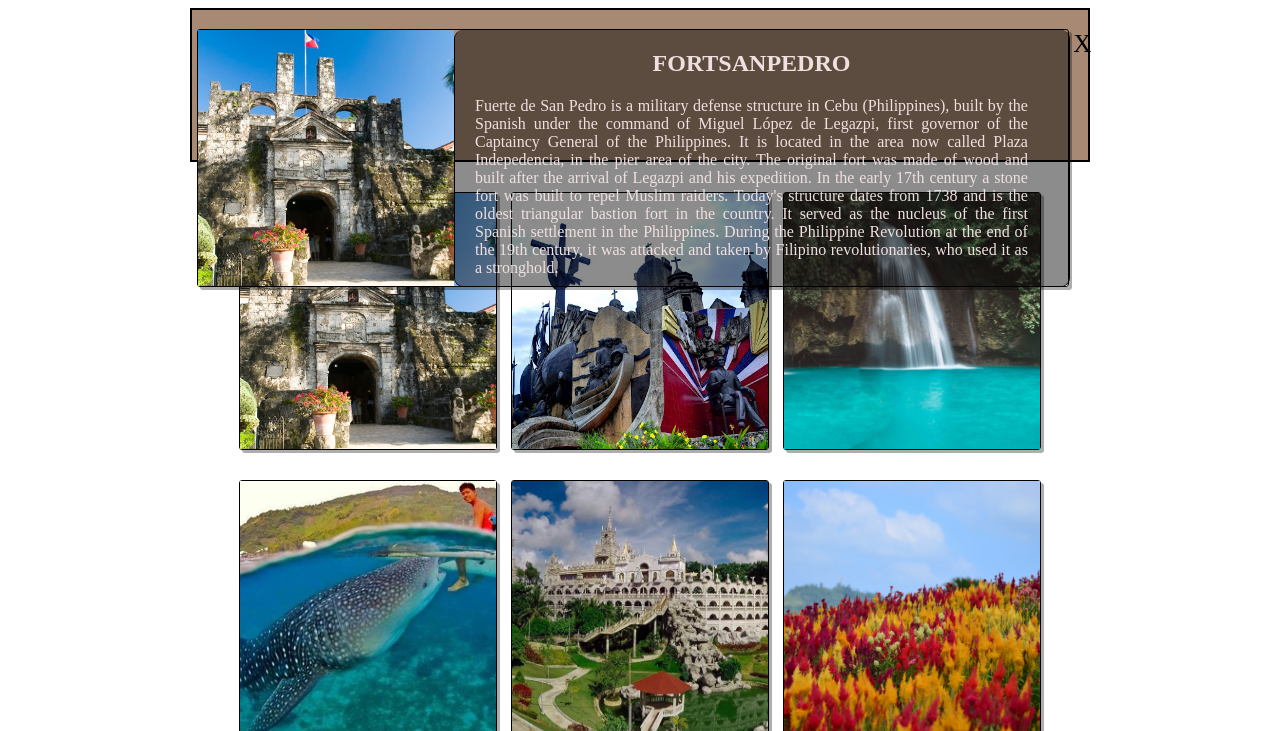
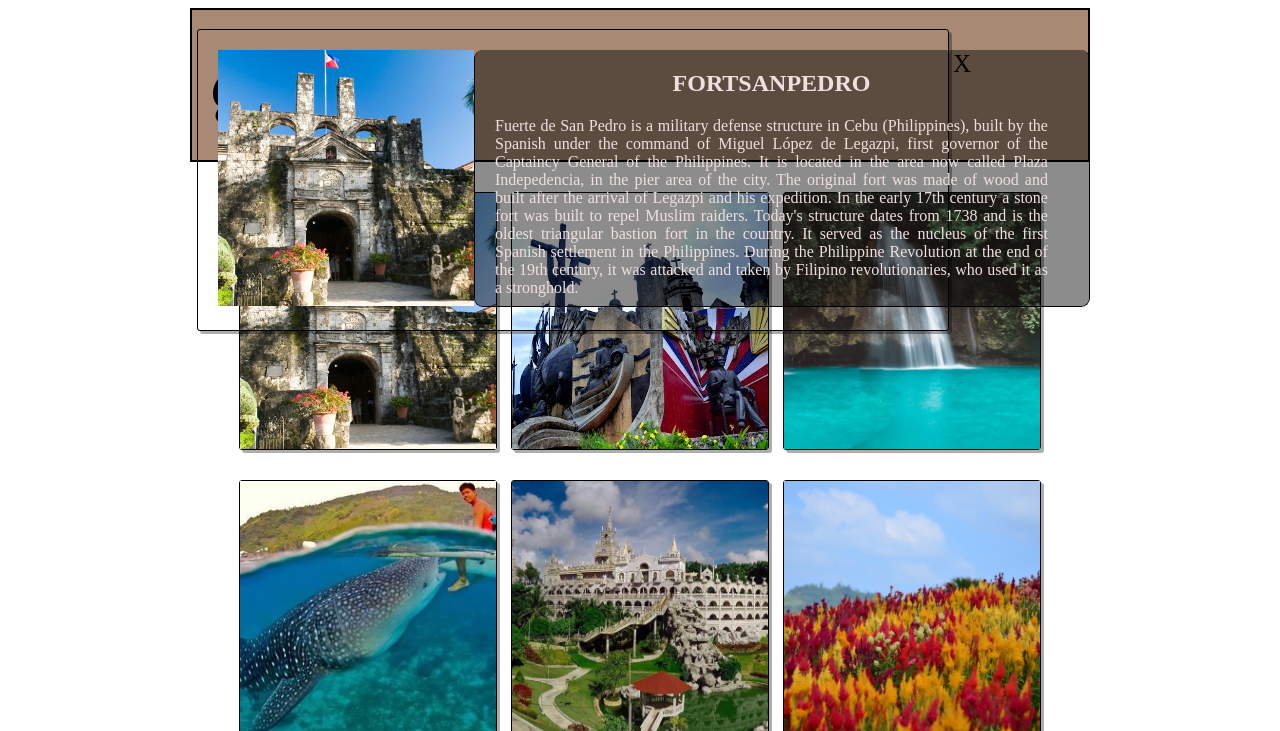
Before and after one commit to gaaaabf/cbuTravels, a plain HTML site: page gallery.html in a window 1280 px wide. Both pictures are taken after a click on the picture 368 px from the left and 390 px from the top of the page. Shown: the part 69-800 px from the top of the page. Drawn offline with Linux system fonts and the light colour scheme.

Commit message:
Modal adjustments incomplete

```diff
--- a/gallery.html
+++ b/gallery.html
@@ -55,11 +55,13 @@
 		</div>
 		<div style="width: 70%; margin: auto;text-align: center; ">
 
-			<div class="gallerycontent" id="targetModal" style="width: 68vw;height: 20vw;text-align: left;display: none; position: fixed; top:68px;">
-				<img class="gallerypics" id="picSelected" src="includes/img.jpg" >
-					<span onclick="hideText('targetModal')">X</span>
-				<div id="descSelected" class="desc" style="display: inline-block;">
-					<p></p>
+			<div class="gallerycontent" id="targetModal" style="width: 750px;height: 300px;text-align: left;display: none; position: fixed; top:68px;">
+				<div style="padding: 20px">
+					<img class="gallerypics" id="picSelected" src="includes/img.jpg" >
+						<span onclick="hideText('targetModal')">X</span>
+					<div id="descSelected" class="desc" style="display: inline-block;">
+						<p></p>
+					</div>
 				</div>
 			</div>
 
```
